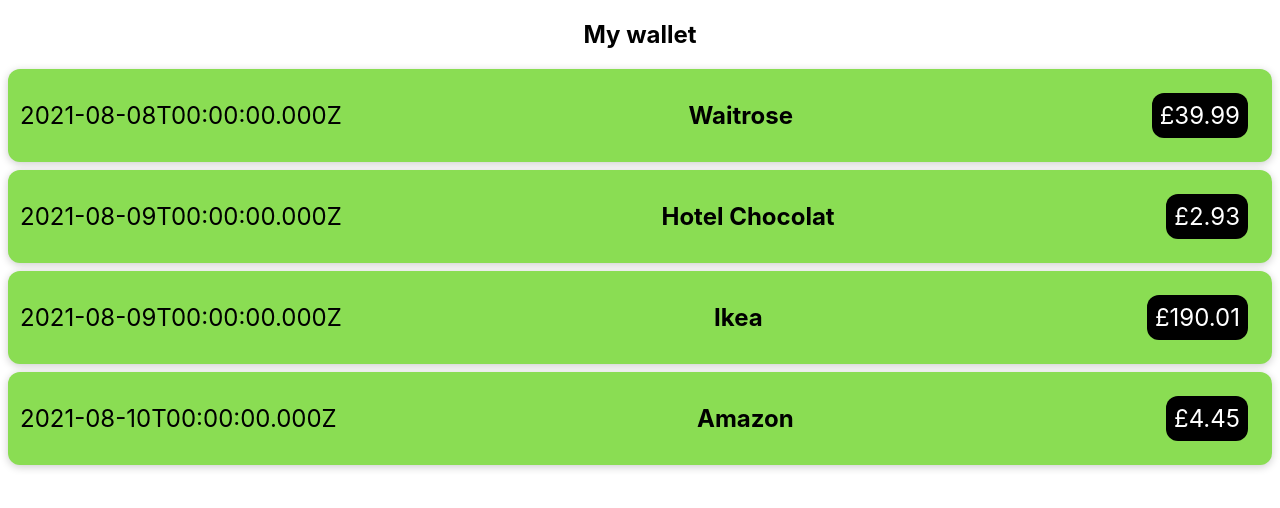
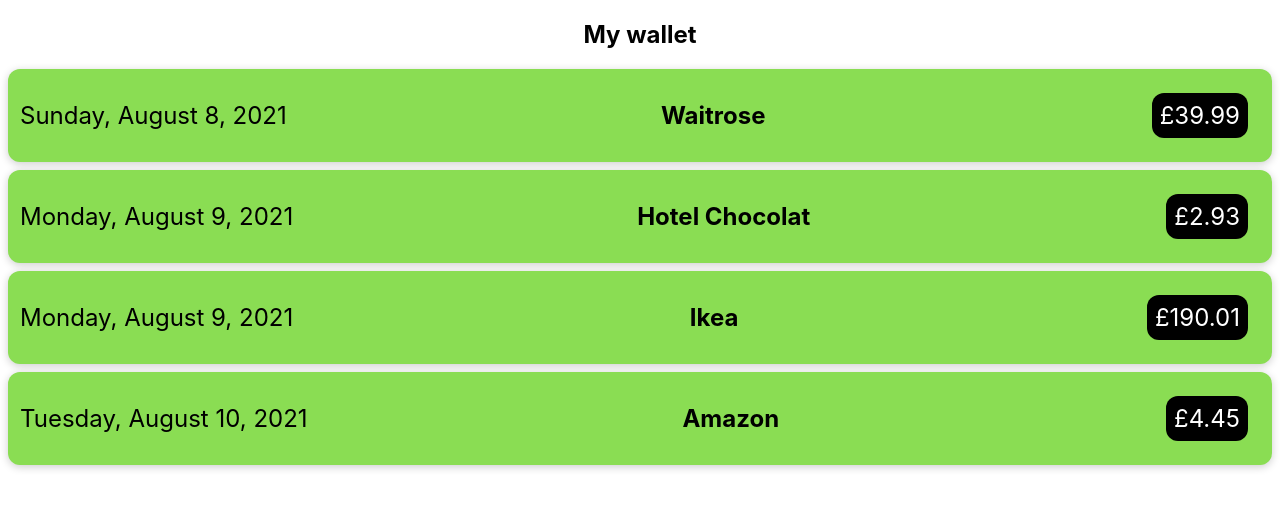
Before and after one commit to patchinator/wallet-watcher, a React (Create React App) app: page / in a window 1280 px wide. Shown: the top 508 px of the page. Built offline with nearby package versions, Linux system fonts and the light colour scheme; the HTML template or start-up script is replaced by a standard one.

Commit message:
added date component

```diff
--- /dev/null
+++ b/src/components/WalletDate.css
@@ -0,0 +1,3 @@
+.wallet-date {
+  font-size: 24px;
+}
--- /dev/null
+++ b/src/components/WalletDate.js
@@ -0,0 +1,19 @@
+import React from 'react';
+import './WalletDate.css';
+
+const WalletDate = (props) => {
+  const timeOptions = {
+    weekday: "long",
+    year: "numeric",
+    month: "long",
+    day: "numeric",
+  };
+
+  return (
+    <div className="wallet-date">
+      {props.date.toLocaleString("en-US", timeOptions)}
+    </div>
+  );
+}
+
+export default WalletDate;
--- a/src/components/WalletItem.css
+++ b/src/components/WalletItem.css
@@ -17,7 +17,3 @@
   margin: 12px;
   padding: 8px;
 }
-
-.wallet-item-date {
-  font-size: 24px;
-}
--- a/src/components/WalletItem.js
+++ b/src/components/WalletItem.js
@@ -1,10 +1,11 @@
 import './WalletItem.css';
 import React from 'react';
+import WalletDate from './WalletDate';
 
 const walletItem = (props) => {
   return (
     <div className='wallet-item'>
-        <div className='wallet-item-date'>{props.date.toISOString()}</div>
+        <WalletDate date={props.date} />
         <h2>{props.title}</h2>
       <div className='wallet-item-price'>£{props.amount}</div>
     </div>
```
